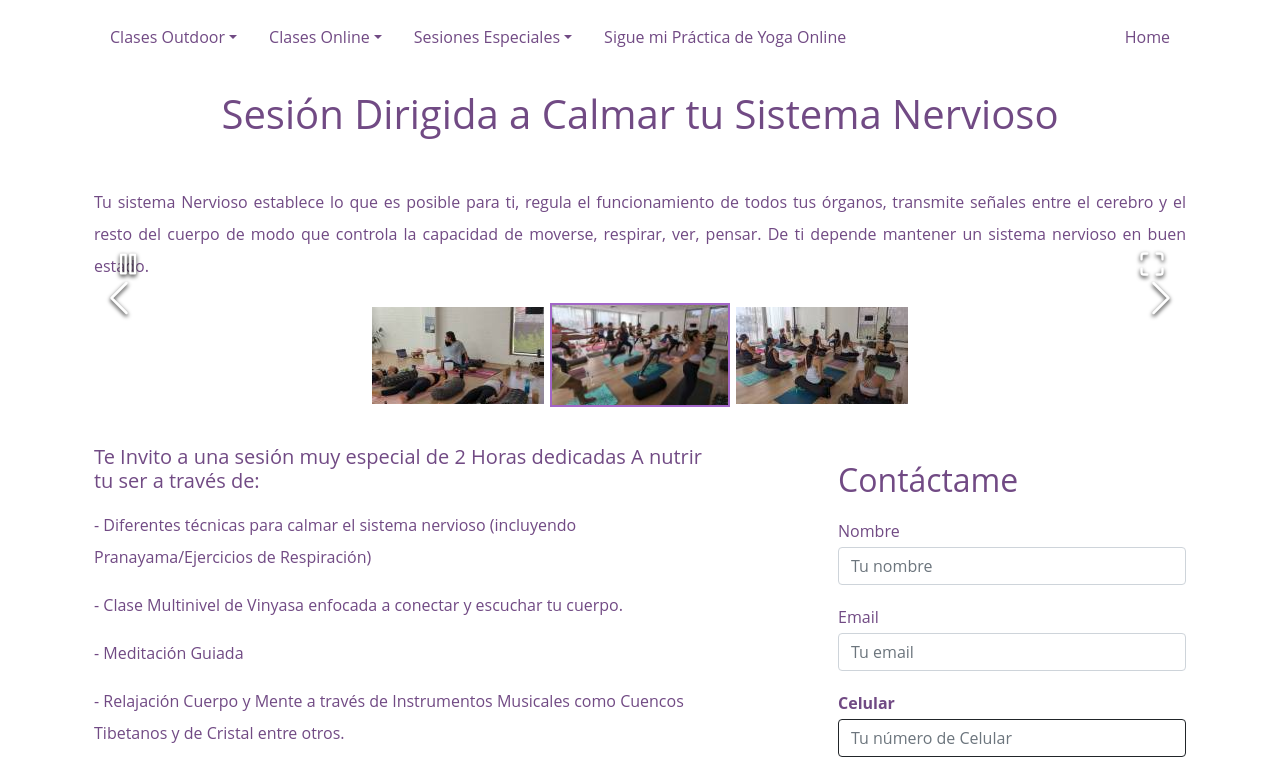
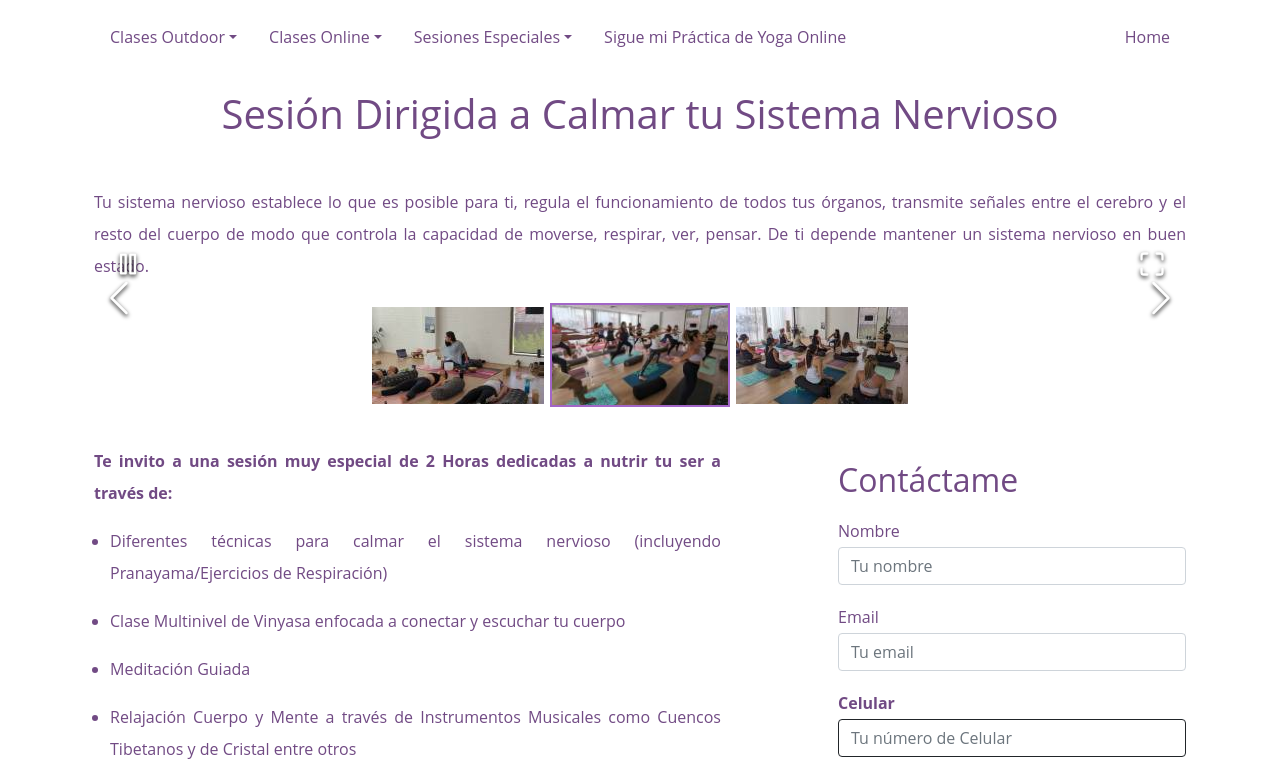
Before and after one commit to dusanzahoransky/liz-yoga-web-react, a React (Create React App) app: page /session-especial in a window 1280 px wide. Shown: the top 770 px of the page. Built offline with nearby package versions, Linux system fonts and the light colour scheme.

Commit message:
update formatting

```diff
--- a/src/components/SessionEspecial.js
+++ b/src/components/SessionEspecial.js
@@ -40,7 +40,7 @@ function SessionEspecial() {
 
                 <div className="row">
                     <div className="col">
-                        <p className="text-justify">Tu sistema Nervioso establece lo que es posible para ti, regula el funcionamiento de todos tus órganos, transmite señales entre el cerebro y el resto del cuerpo de modo que controla la capacidad de moverse, respirar, ver, pensar. De ti depende mantener un sistema nervioso en buen estado.</p>
+                        <p className="text-justify">Tu sistema nervioso establece lo que es posible para ti, regula el funcionamiento de todos tus órganos, transmite señales entre el cerebro y el resto del cuerpo de modo que controla la capacidad de moverse, respirar, ver, pensar. De ti depende mantener un sistema nervioso en buen estado.</p>
                     </div>
                 </div>
 
@@ -50,15 +50,21 @@ function SessionEspecial() {
 
                 <div className="row">
                     <div className="col-md-7">
-                        <p><h5>Te Invito a una sesión muy especial de 2 Horas dedicadas A nutrir tu ser a través
-                            de:</h5>
-                        </p>
-                        <p>- Diferentes técnicas para calmar el sistema nervioso (incluyendo Pranayama/Ejercicios de
-                            Respiración)</p>
-                        <p>- Clase Multinivel de Vinyasa enfocada a conectar y escuchar tu cuerpo.</p>
-                        <p>- Meditación Guiada</p>
-                        <p>- Relajación Cuerpo y Mente a través de Instrumentos Musicales como Cuencos Tibetanos y de
-                            Cristal entre otros.</p>
+                        <p className="text-justify"><b>Te invito a una sesión muy especial de 2 Horas dedicadas a nutrir
+                            tu ser a través
+                            de:
+                        </b></p>
+                        <ul className="class-preparation-list text-justify">
+                            <li>Diferentes técnicas para calmar el sistema nervioso (incluyendo
+                                Pranayama/Ejercicios de
+                                Respiración)</li>
+                            <li>Clase Multinivel de Vinyasa enfocada a conectar y escuchar tu
+                                cuerpo</li>
+                            <li>Meditación Guiada</li>
+                            <li>Relajación Cuerpo y Mente a través de Instrumentos Musicales como
+                                Cuencos Tibetanos y de
+                                Cristal entre otros</li>
+                        </ul>
                         <h3>Lugar</h3>
                         <p>Estudio de Yoga en Mosman - Sydney.</p>
                         <h3>Fecha y Hora</h3>
@@ -68,12 +74,12 @@ function SessionEspecial() {
                             'Debes realizar el pago por anticipado para reservar tu espacio.',
                             'Ser puntuales es muy importante, la sesión inicia a la hora programada, asi que, te recomiendo puntualidad.',
                             'Luego de confirmada la sesión no se realiza la devolución del dinero, puedes ser tu espacio a alguien más.',
-                            'Es importante que tengas una botellita de agua para hidratarte.'
+                            'Es importante que tengas un tarrito de agua para hidratarte.'
                         ]}/>
                     </div>
                     <div className="col-md-1"/>
                     <div className="col-md-4">
-                        <ContactForm yogaClassType={ClassType.GroupsInPerson}/>
+                    <ContactForm yogaClassType={ClassType.GroupsInPerson}/>
                     </div>
 
                 </div>
```
